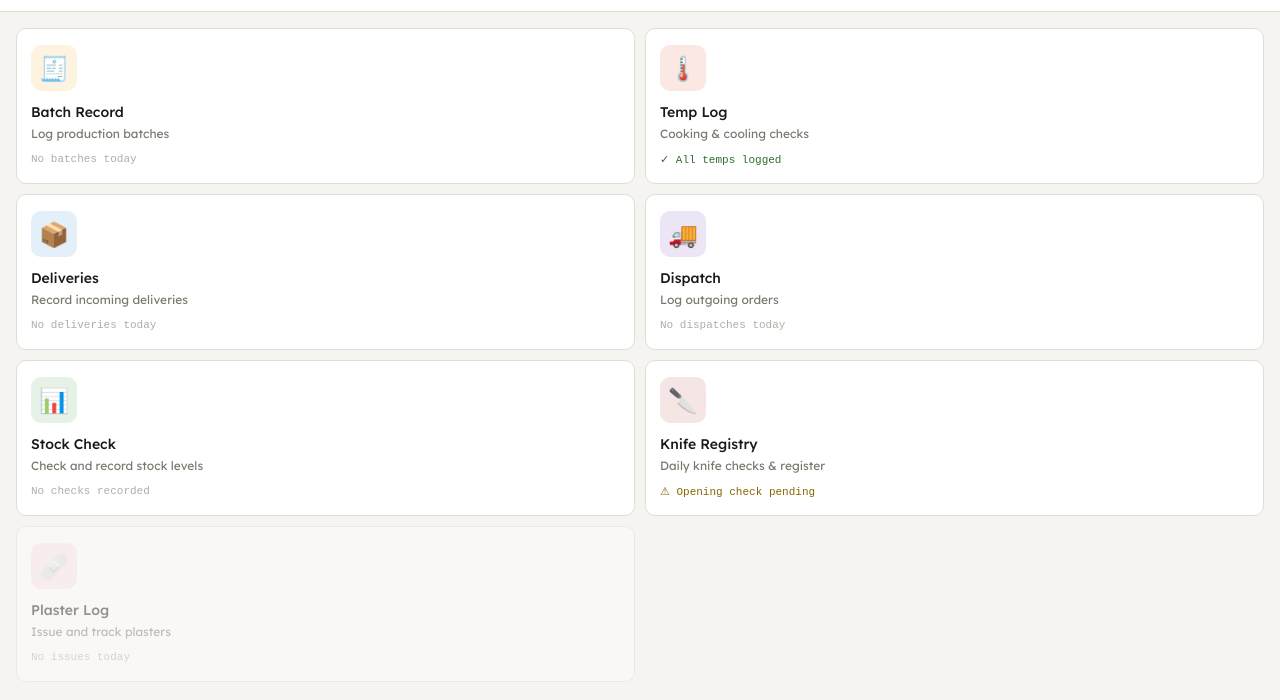
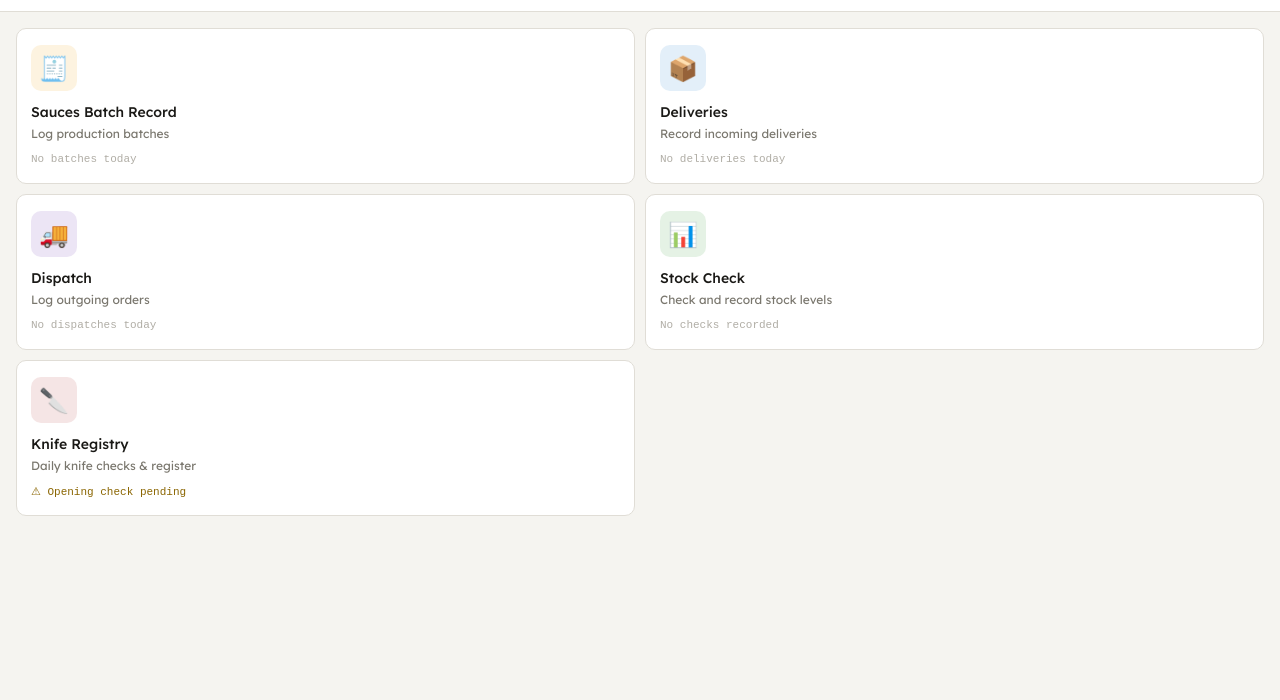
Before and after one commit to waiyandean/home, a plain HTML site: page index.html in a window 1280 px wide. Shown: the part 52-752 px from the top of the page. Drawn offline with Linux system fonts and the light colour scheme.

Commit message:
Remove templog and plaster log cards; rename batch to Sauces Batch Record
Co-Authored-By: Claude Sonnet 4.6 <noreply@anthropic.com>

```diff
--- a/index.html
+++ b/index.html
@@ -99,12 +99,9 @@ body{font-family:var(--font);background:var(--bg);color:var(--text);min-height:1
 const SK = 'dashboard_v1';
 
 const TOOLS = [
-  { id:'batch',      name:'Batch Record',    icon:'🧾', bg:'#fdf3e0', desc:'Log production batches',
+  { id:'batch',      name:'Sauces Batch Record', icon:'🧾', bg:'#fdf3e0', desc:'Log production batches',
     url:'https://waiyandean.github.io/batching/',
     status(){ const r=ls('batch_records_v1'),n=r.filter(x=>x.date===today()).length; return n?{c:'ok',t:n+' batch'+(n!==1?'es':'')+' today'}:{c:'hint',t:'No batches today'}; } },
-  { id:'templog',    name:'Temp Log',        icon:'🌡️', bg:'#fce8e3', desc:'Cooking & cooling checks',
-    url:'https://waiyandean.github.io/batching/temp-log.html',
-    status(){ const r=ls('batch_records_v1'),cut=Date.now()-72*36e5,n=r.filter(x=>x.productCategory==='cooked'&&new Date(x.savedAt||x.date)>cut&&(x.cookTemp==null||x.coolTemp==null)).length; return n?{c:'warn',t:n+' check'+(n!==1?'s':'')+' pending'}:{c:'ok',t:'All temps logged'}; } },
   { id:'deliveries', name:'Deliveries',      icon:'📦', bg:'#e3eff9', desc:'Record incoming deliveries',
     url:'https://waiyandean.github.io/deliveries/',
     status(){ const r=ls('delivery_records_v3'),n=r.filter(x=>x.date===today()).length; return n?{c:'ok',t:n+' deliver'+(n!==1?'ies':'y')+' today'}:{c:'hint',t:'No deliveries today'}; } },
@@ -117,9 +114,6 @@ const TOOLS = [
   { id:'knife',      name:'Knife Registry',  icon:'🔪', bg:'#f5e5e5', desc:'Daily knife checks & register',
     url:'https://waiyandean.github.io/equipment/',
     status(){ const r=ls('knife_checks_v1'),t=today(),d=r.filter(c=>c.date===t),o=d.some(c=>c.checkType==='opening'),cl=d.some(c=>c.checkType==='closing'),i=d.some(c=>!c.allPresent||!c.allGoodCondition); if(o&&cl&&!i)return{c:'ok',t:'Both checks done ✓'}; if(o&&cl)return{c:'warn',t:'Done · issues logged'}; if(o)return{c:'warn',t:'Opening done · closing pending'}; return{c:'warn',t:'Opening check pending'}; } },
-  { id:'plasters',   name:'Plaster Log',     icon:'🩹', bg:'#fce5ec', desc:'Issue and track plasters',
-    url:'',
-    status(){ const r=ls('knife_plasters_v1'),out=r.filter(p=>p.continueWorking&&!p.accounted).length; if(out)return{c:'warn',t:out+' plaster'+(out!==1?'s':'')+' outstanding'}; const n=r.filter(p=>p.date===today()).length; return n?{c:'ok',t:'All accounted for'}:{c:'hint',t:'No issues today'}; } },
 ];
 
 let cfg = { name: '' };
```
